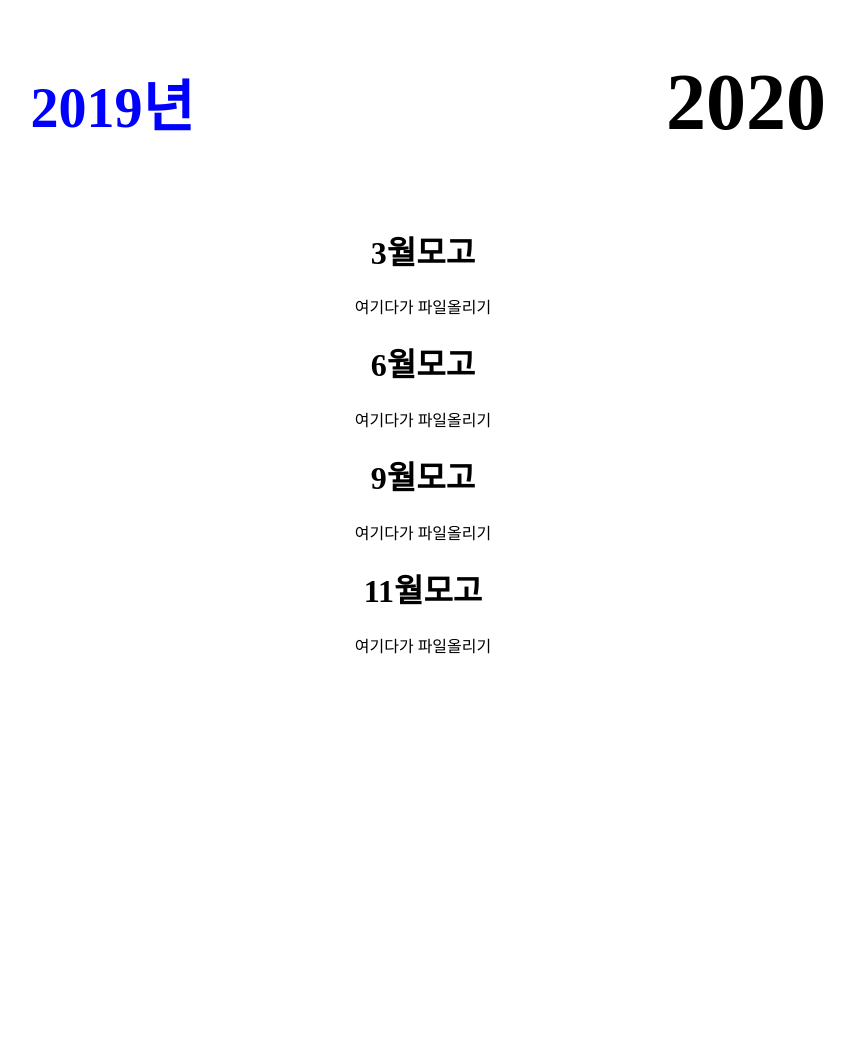
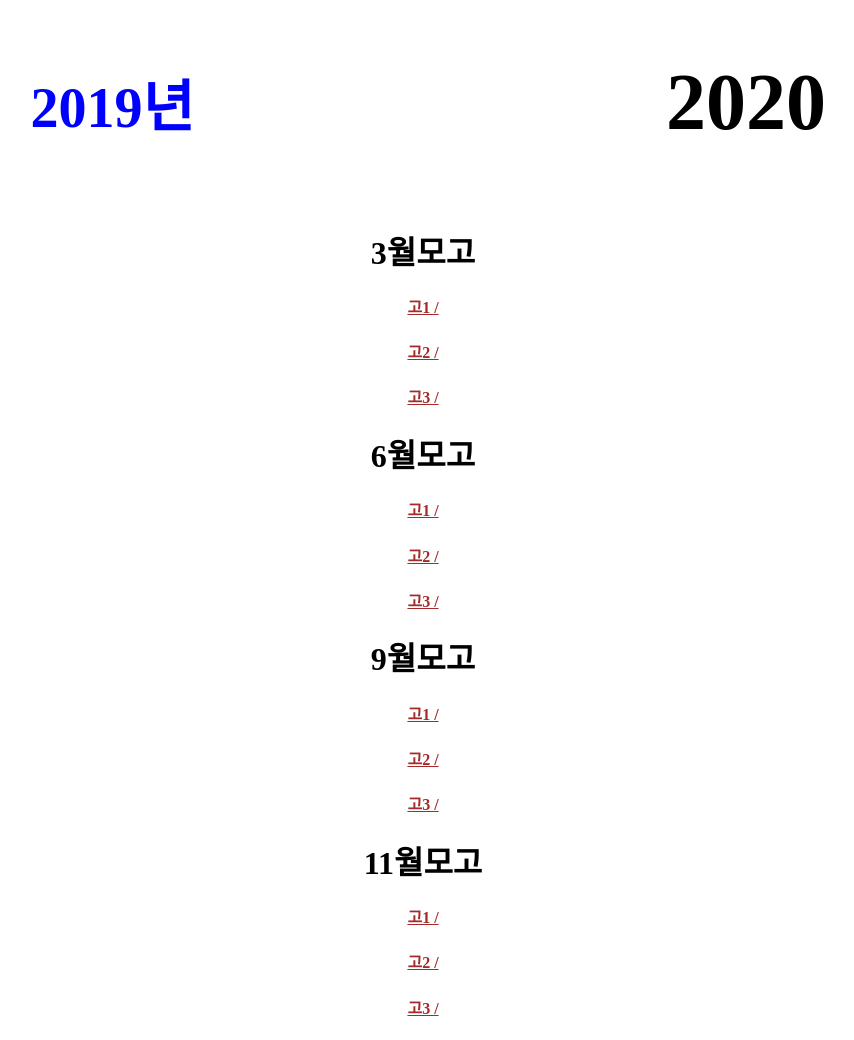
Before and after one commit to seoyundeok/zinroproject1, a plain HTML site: page 모의고사/2020.html in a window 1280 px wide. Shown: the part 263-1303 px from the top of the page, without its empty margins (217-1071 px from the left). Before the commit the page ends 928 px from the top, so only its background shows below. Drawn offline with Linux system fonts and the light colour scheme.

Commit message:
모의고사 2020.html

```diff
--- a/모의고사/2020.html
+++ b/모의고사/2020.html
@@ -61,13 +61,21 @@
 
         <div class="align">
             <h1>3월모고</h1>
-              여기다가 파일올리기
+             <a href="https://legendstudy.com/1437" style="color:brown"><h4 class="qwe">고1 /</h4></a>
+            <a href="https://legendstudy.com/1438" style="color:brown"><h4 class="qwe">고2 /</h4></a>
+            <a href="https://legendstudy.com/1431" style="color:brown"><h4 class="qwe">고3 /</h4></a>
             <h1>6월모고</h1>
-              여기다가 파일올리기
+            <a href="https://legendstudy.com/1439" style="color:brown"><h4 class="qwe">고1 /</h4></a>
+            <a href="https://legendstudy.com/1440" style="color:brown"><h4 class="qwe">고2 /</h4></a>
+            <a href="https://legendstudy.com/1404" style="color:brown"><h4 class="qwe">고3 /</h4></a>
             <h1>9월모고</h1>
-              여기다가 파일올리기
+            <a href="https://legendstudy.com/1441" style="color:brown"><h4 class="qwe">고1 /</h4></a>
+            <a href="https://legendstudy.com/1442" style="color:brown"><h4 class="qwe">고2 /</h4></a>
+            <a href="https://legendstudy.com/1416" style="color:brown"><h4 class="qwe">고3 /</h4></a>
             <h1>11월모고</h1>
-              여기다가 파일올리기
+            <a href="https://legendstudy.com/1443" style="color:brown"><h4 class="qwe">고1 /</h4></a>
+            <a href="https://legendstudy.com/1444" style="color:brown"><h4 class="qwe">고2 /</h4></a>
+            <a href="https://legendstudy.com/1449" style="color:brown"><h4 class="qwe">고3 /</h4></a>
         </div>
     </body>
 </html>
```
